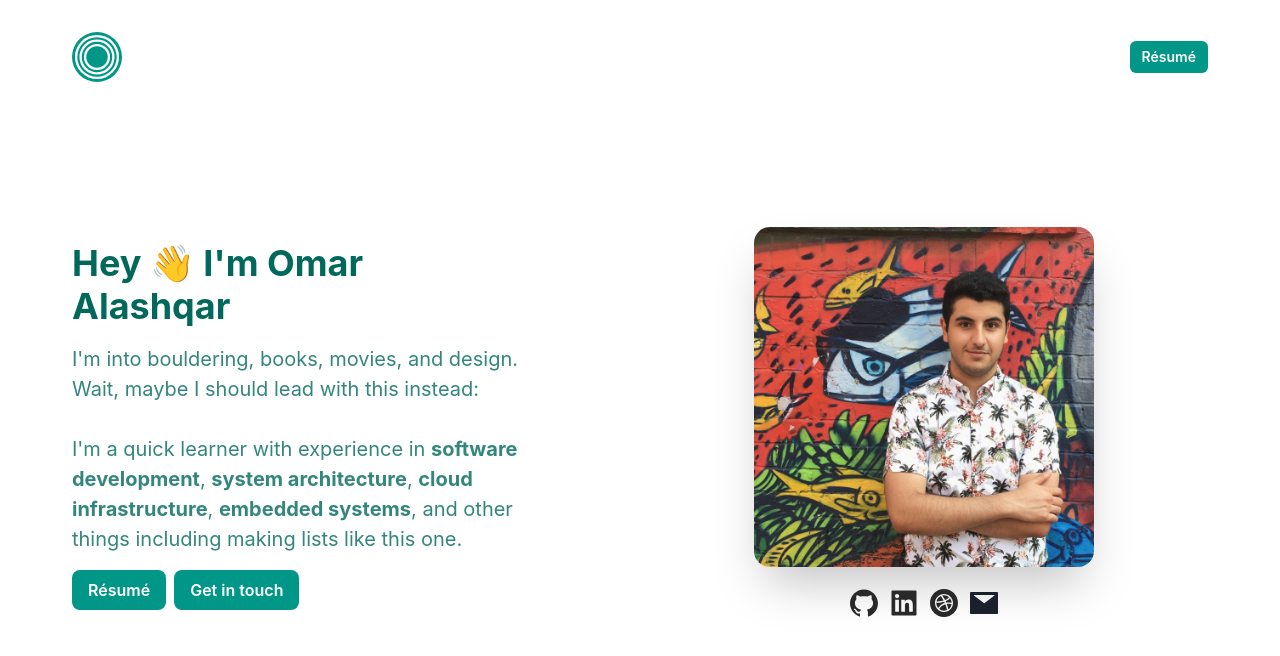
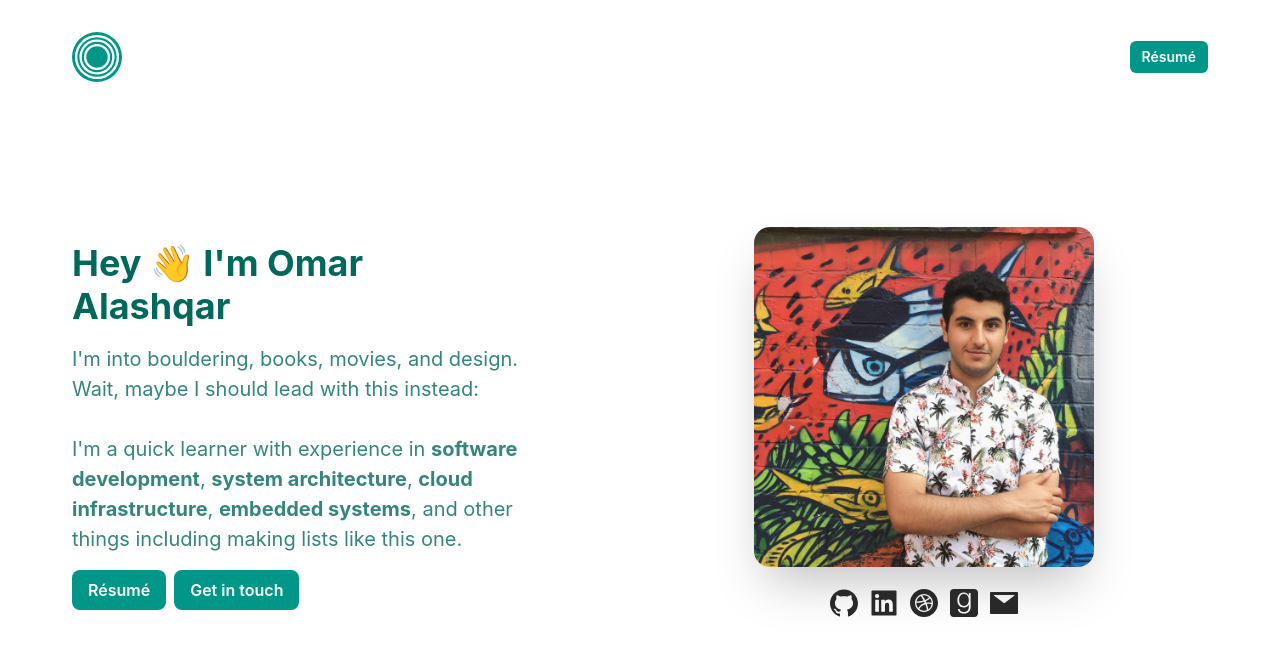
Before and after one commit to OmarAlashqar/personal-website, a Next.js app: page / in a window 1280 px wide. Shown: the top 656 px of the page. Built offline with nearby package versions, Linux system fonts and the light colour scheme.

Commit message:
added goodreads to social

```diff
--- a/cms/social.ts
+++ b/cms/social.ts
@@ -3,6 +3,10 @@ import {
   AiFillDribbbleCircle,
   AiFillLinkedin,
 } from 'react-icons/ai';
+
+import {
+  FaGoodreads,
+} from 'react-icons/fa';
 
 export default {
   email: 'omar.alashqar@uwaterloo.ca',
@@ -10,7 +14,7 @@ export default {
   links: [
     {
       tooltip: 'GitHub',
-      href: 'https://github.com/OmarAlashqar',
+      href: 'https://github.com/omaralashqar',
       icon: AiFillGithub,
     },
     {
@@ -23,5 +27,10 @@ export default {
       href: 'https://dribbble.com/oalashqar',
       icon: AiFillDribbbleCircle,
     },
+    {
+      tooltip: 'Goodreads',
+      href: 'https://www.goodreads.com/omaralashqar',
+      icon: FaGoodreads,
+    }
   ],
 };
--- a/components/Hero.tsx
+++ b/components/Hero.tsx
@@ -105,7 +105,7 @@ const Hero: React.FC<HeroProps> = ({
         ))}
 
         <NavItem to={`mailto:${data.email}`} tooltip="Email" isLast>
-          <Icon as={AiFillMail} w={8} h={8}></Icon>
+          <Icon fill="dark" as={AiFillMail} w={8} h={8}></Icon>
         </NavItem>
       </Flex>
     </Flex>
```
